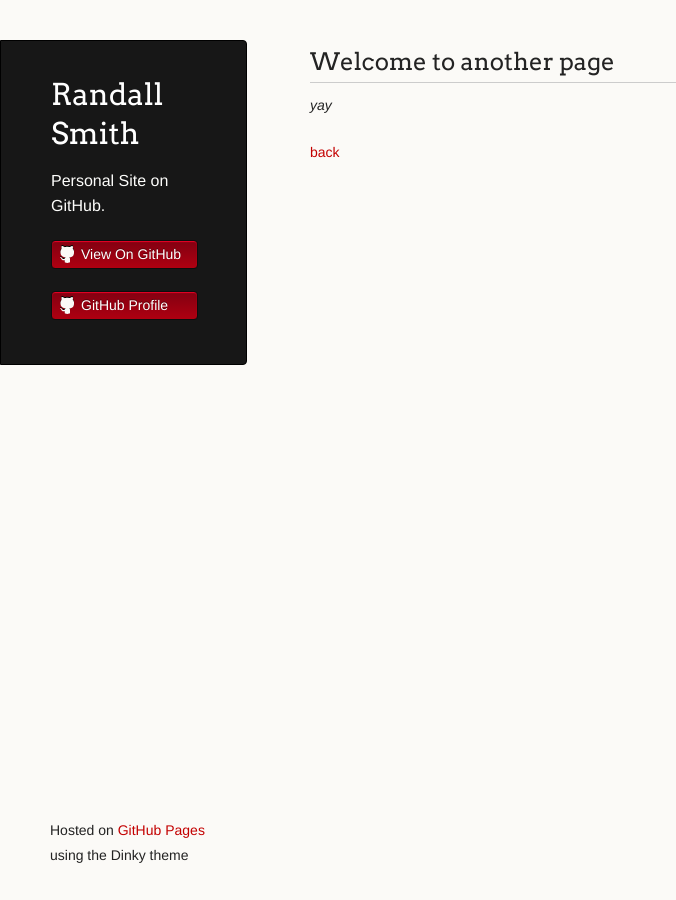
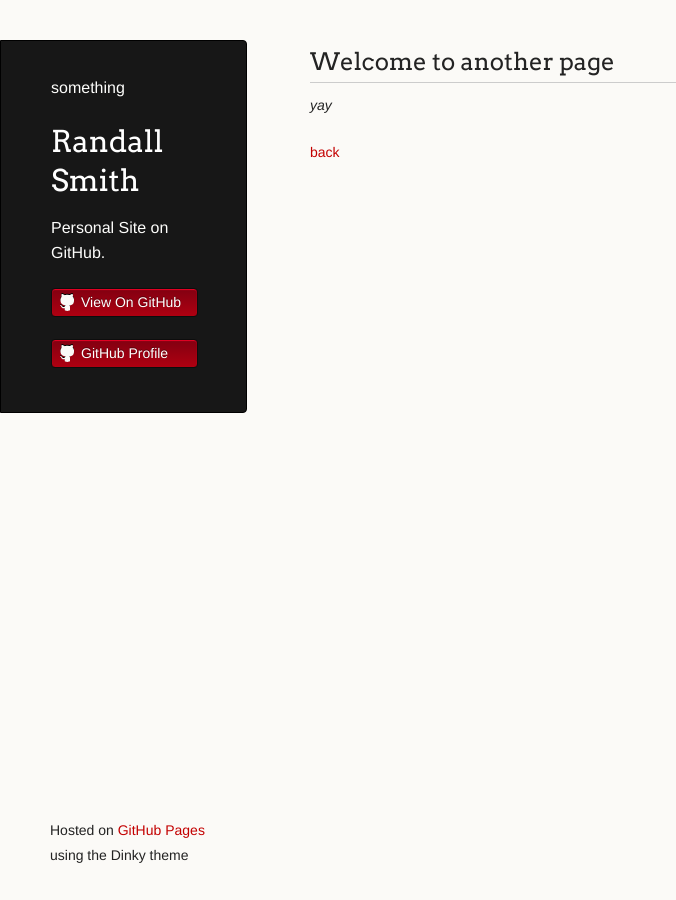
Before and after one commit to RandallTSmith/RandallTSmith.github.io, a Jekyll site: the page built from another-page.md, in a window 1280 px wide. Shown: the whole page, without its empty margins (0-676 px from the left). Built offline with Jekyll 4.4.1, drawn with Linux system fonts in a browser that asks for light colours; our own code applies the rules of GitHub Pages for plain Markdown files.

Commit message:
Update default.html

```diff
--- a/_layouts/default.html
+++ b/_layouts/default.html
@@ -15,6 +15,7 @@
   <body>
     <div class="wrapper">
       <header>
+        <p class="header">something</p>
         <h1 class="header">{{ site.title | default: site.github.repository_name }}</h1>
         <p class="header">{{ site.description | default: site.github.project_tagline }}</p>
 
```
